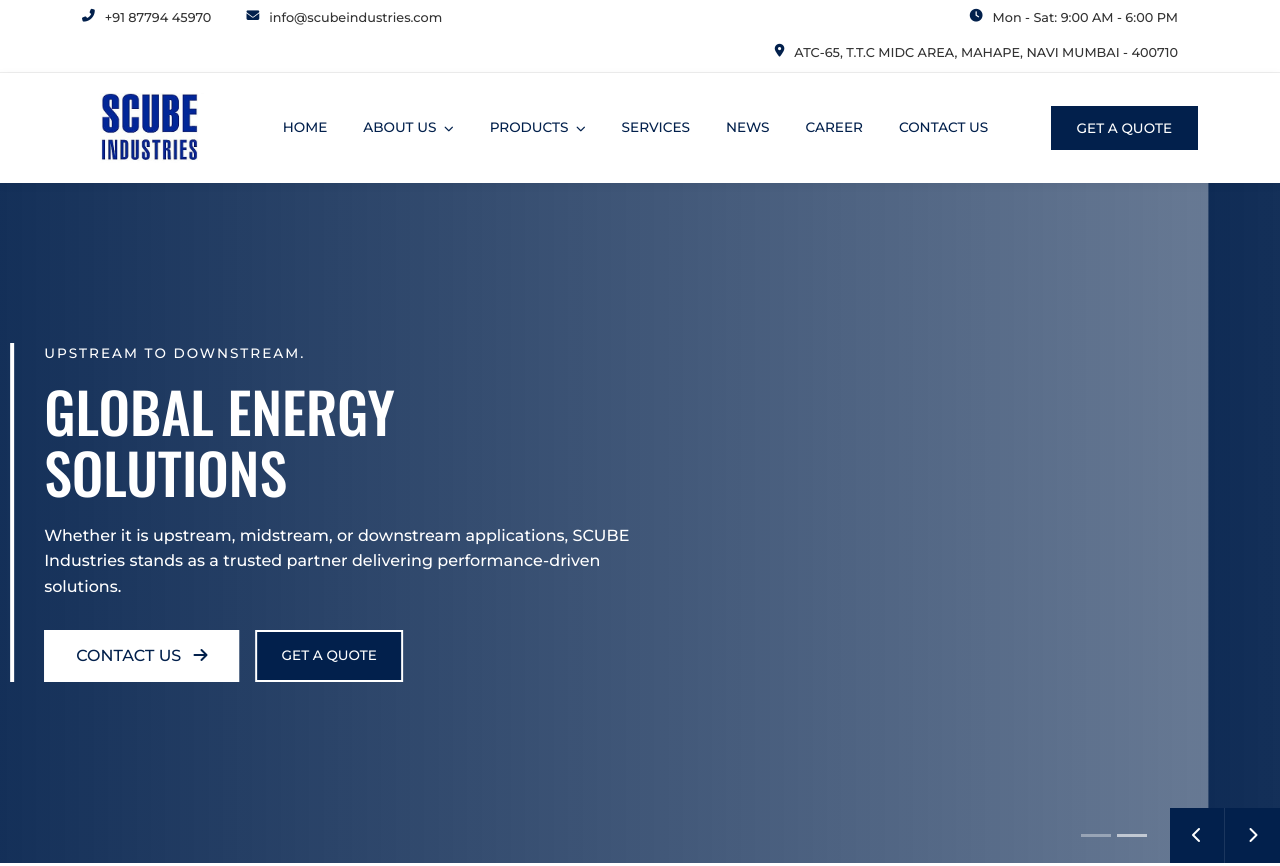
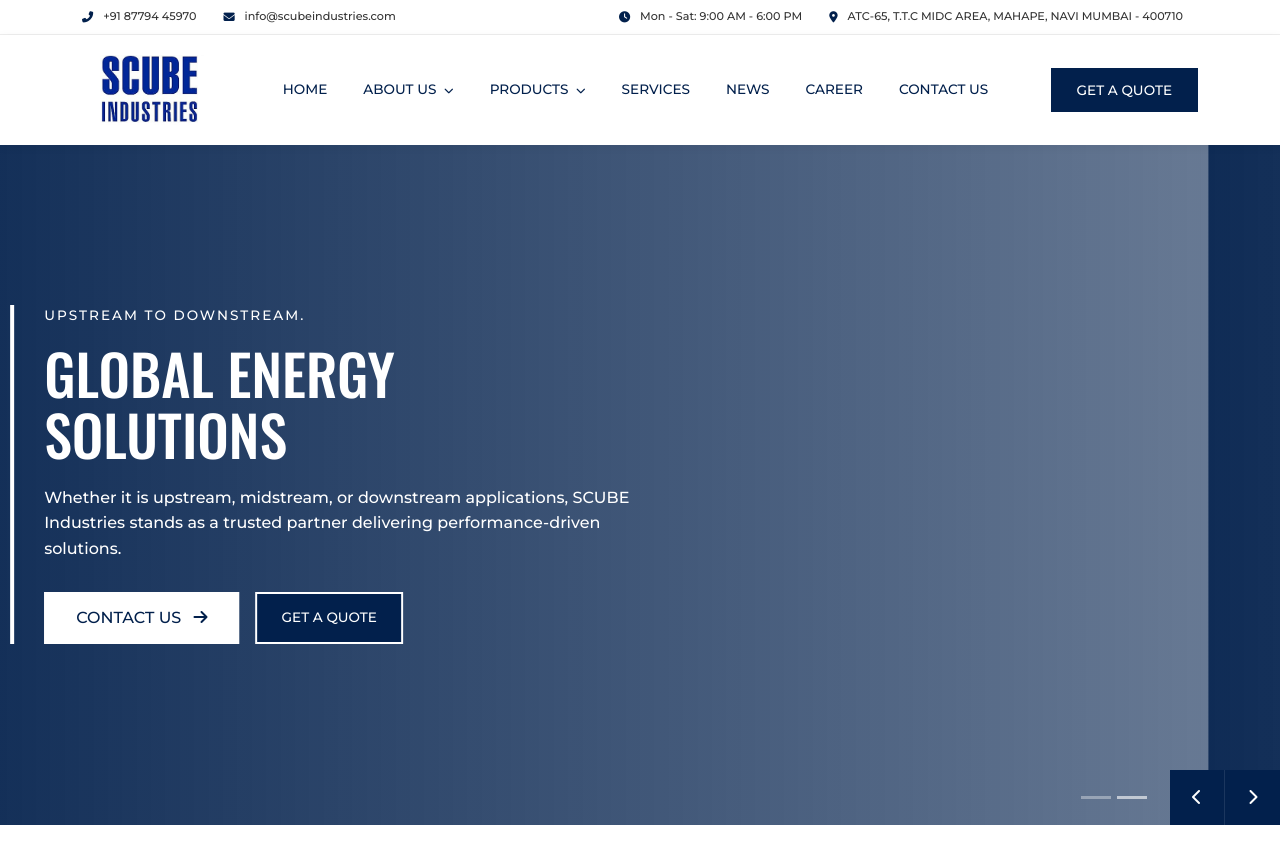
Before and after one commit to digicoyotes-web/scube-industry, a plain HTML site: page index.html in a window 1280 px wide. Shown: the top 866 px of the page. Drawn offline with nearby package versions, Linux system fonts and the light colour scheme.

Commit message:
Improve home page header arrangement and spacing

```diff
--- a/index.html
+++ b/index.html
@@ -81,43 +81,54 @@
         .top-bar {
             background-color: #fff;
             border-bottom: 1px solid #eee;
-            font-size: 0.8rem;
+            font-size: 0.75rem;
             font-weight: 500;
-            padding: 12px 0;
+            padding: 10px 0;
         }
 
         .top-bar i { color: var(--primary-blue); margin-right: 5px; }
 
         .top-bar span {
             display: inline-flex;
-            align-items: flex-start;
-            margin-right: 20px;
+            align-items: center;
+            margin-right: 25px;
             gap: 5px;
+            white-space: nowrap;
         }
 
         .top-bar span i {
             flex-shrink: 0;
-            margin-top: 2px;
         }
 
         .top-bar .row {
-            align-items: flex-start;
+            align-items: center;
         }
 
         .top-bar-left, .top-bar-right {
             display: flex;
-            flex-wrap: wrap;
-            gap: 15px;
-            align-items: flex-start;
+            flex-wrap: nowrap;
+            gap: 20px;
+            align-items: center;
+            justify-content: flex-start;
         }
 
         .top-bar-right {
             justify-content: flex-end;
         }
 
+        @media (max-width: 1400px) {
+            .top-bar span {
+                margin-right: 15px;
+                font-size: 0.7rem;
+            }
+            .top-bar-left, .top-bar-right {
+                gap: 12px;
+            }
+        }
+
         @media (max-width: 1200px) {
             .top-bar span {
-                margin-right: 15px;
+                margin-right: 10px;
             }
         }
 
@@ -485,13 +496,13 @@
     <div class="top-bar py-2 d-none d-lg-block">
         <div class="container">
             <div class="row">
-                <div class="col-md-6">
+                <div class="col-lg-6">
                     <div class="top-bar-left">
                         <span><i class="fas fa-phone-alt"></i> +91 87794 45970</span>
                         <span><i class="fas fa-envelope"></i> info@scubeindustries.com</span>
                     </div>
                 </div>
-                <div class="col-md-6">
+                <div class="col-lg-6">
                     <div class="top-bar-right">
                         <span><i class="fas fa-clock"></i> Mon - Sat: 9:00 AM - 6:00 PM</span>
                         <span><i class="fas fa-map-marker-alt"></i> ATC-65, T.T.C MIDC AREA, MAHAPE, NAVI MUMBAI - 400710</span>
```
